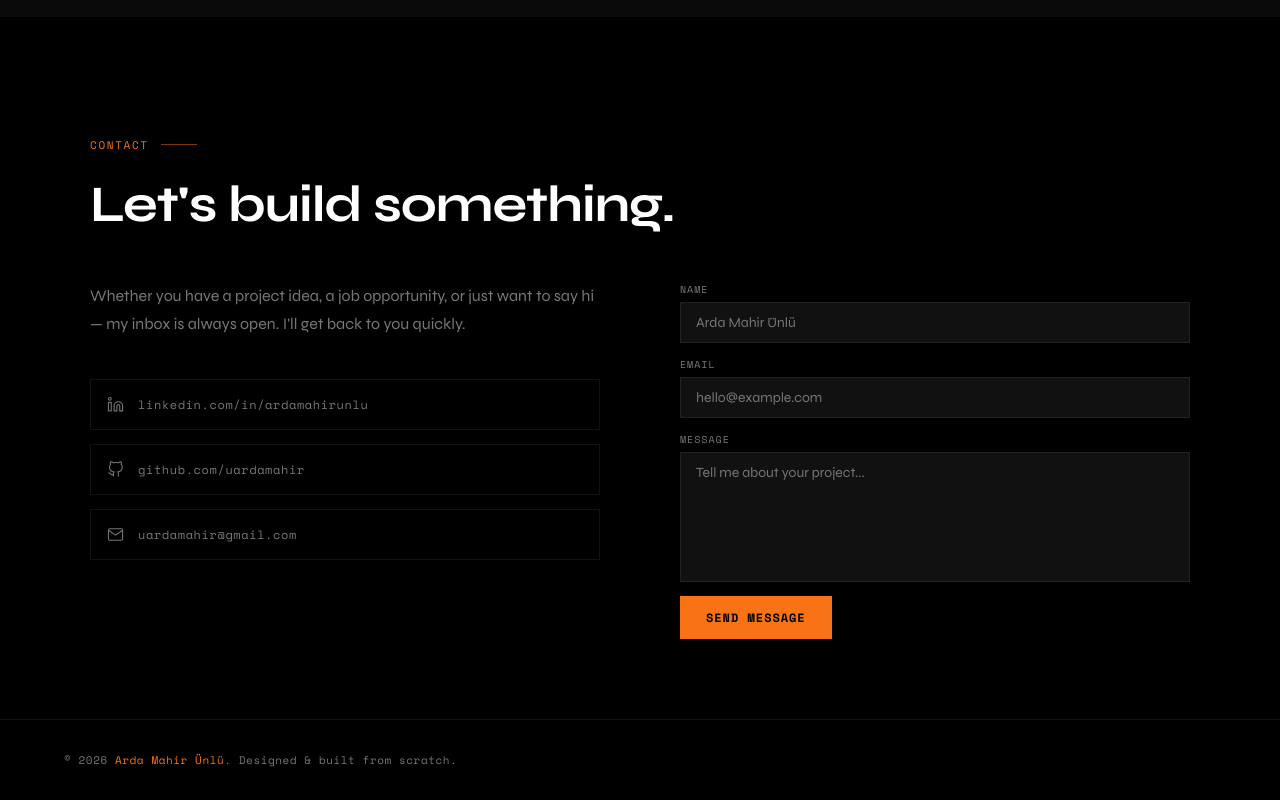
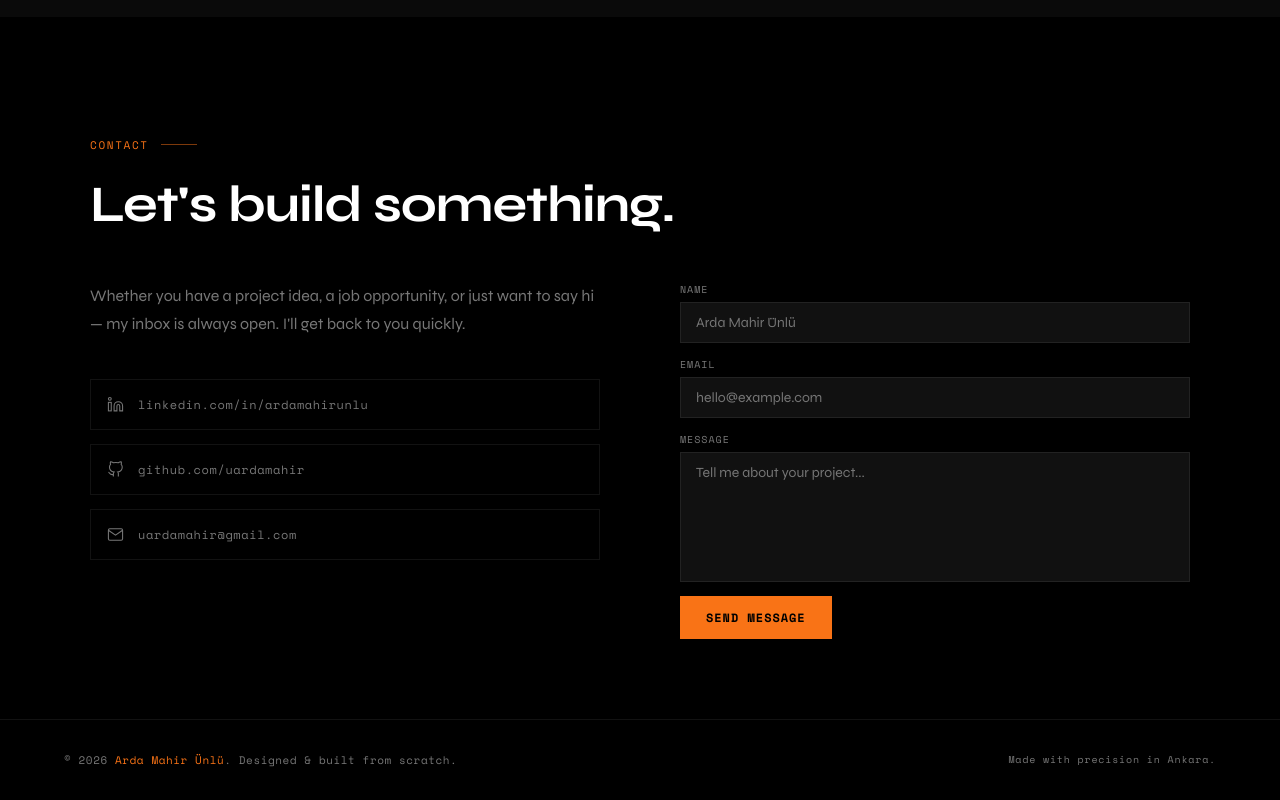
Before and after one commit to uardamahir/Portfolio-Website, a React (Vite) app: page / in a window 1280 px wide. Shown: the part 5182-5982 px from the top of the page. Built offline with nearby package versions, Linux system fonts and the light colour scheme; no server answers.

Commit message:
Update Footer.jsx

```diff
--- a/src/components/Footer.jsx
+++ b/src/components/Footer.jsx
@@ -11,6 +11,7 @@ export default function Footer() {
       <p>
         © {year} <em>{personal.name}</em>. {t('foot.copy')}
       </p>
+      <p className={styles.city}>{t('foot.city')}</p>
     </footer>
   )
 }
```
